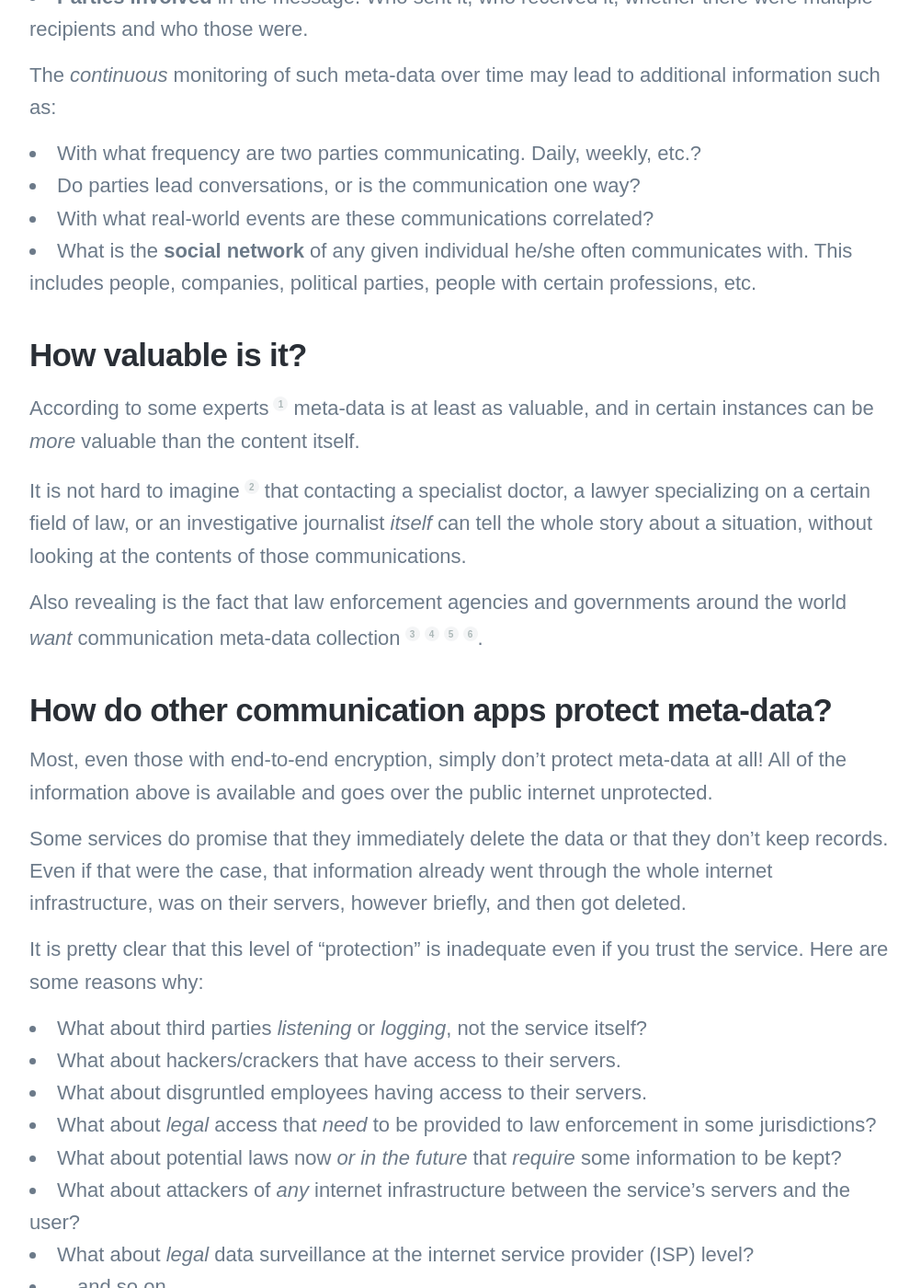
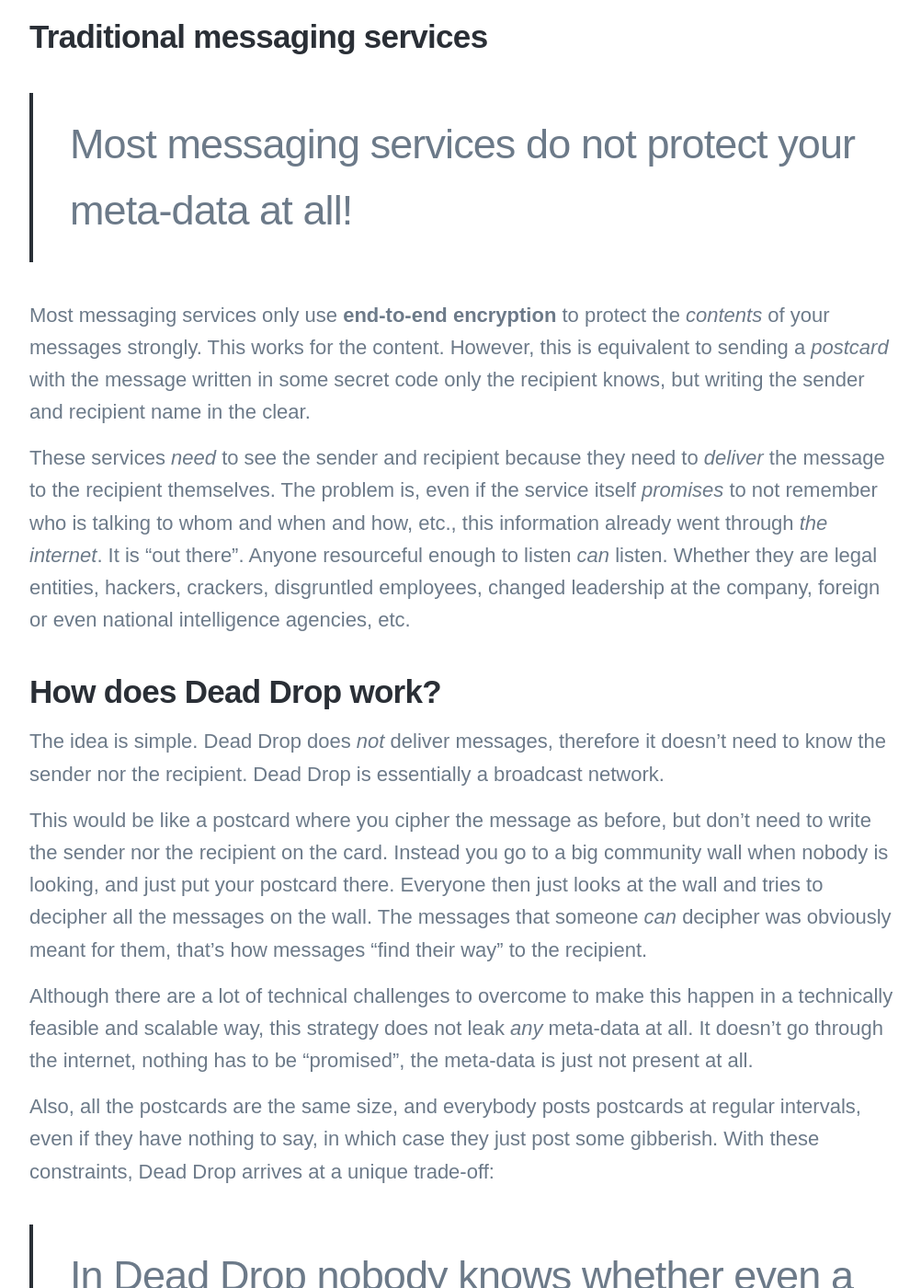
Before and after one commit to crowdymous/crowdymous.github.io, a Jekyll site: the page built from _posts/2020-11-04-meta-data-secure.md, in a window 1280 px wide and 1400 px high, scrolled down 805 px. Shown: the whole window at 92% size, without its empty margins (138-1140 px from the left). Built offline with Jekyll 4.4.1, drawn with Linux system fonts in a browser that asks for light colours; nearby versions of some CDN libraries; some web fonts are replaced; some of the changed text lies outside the part shown.

Commit message:
Rewrote meta-data-secure

```diff
--- a/_posts/2020-11-04-meta-data-secure.md
+++ b/_posts/2020-11-04-meta-data-secure.md
@@ -1,96 +1,73 @@
 ---
 title: 'Meta-Data Security'
-subtitle: 'Why meta-data should matter to everybody'
+subtitle: 'What is meta-data and how to protect it'
 date: 2020-11-04 00:00:00
-description: What is meta-data and more importantly what is its value? How does Dead Drop compare to other services in protecting users' meta-data?
+description: What is meta-data? How do traditional messaging applications protect meta-data vs. how does Dead Drop do it?
 featured_image: images/people_crossing.jpg
 ---
 
 ## What is meta-data?
 
-In short, meta-data is everything other than the actual content of the message. It is
+Meta-data is everything other than the actual content of a message. It is
 data <i>about</i> the data you are actually sending or receiving.
 
-Here are just some things this includes:
+The meta-data of your communication can be used to map your whole social
+network, analyze your habits, your schedule, your daily life,
+your political affiliation, potential medical and legal problems, etc.
 
-* <b>Size of the message</b>. How long the text is, how large the image or video.
-* The type and <b>composition of the message</b>. Is it a text message, does it contain images, videos, audio, etc.
-* <b>Time</b> of sending and receiving.
-* <b>Parties involved</b> in the message. Who sent it, who received it, whether there were multiple recipients and who those were.
+Basically protecting *only* the contents does not give you privacy
+nor anonymity, it just requires the attacker to be a *little bit*
+more resourceful.
 
-The <i>continuous</i> monitoring of such meta-data over time may lead to additional information such as:
+## Traditional messaging services
 
-* With what frequency are two parties communicating. Daily, weekly, etc.?
-* Do parties lead conversations, or is the communication one way?
-* With what real-world events are these communications correlated?
-* What is the <b>social network</b> of any given individual he/she often communicates with. This includes people, companies, political parties, people with certain professions, etc.
+> Most messaging services do not protect your meta-data at all!
 
-## How valuable is it?
+Most messaging services only use **end-to-end encryption** to protect
+the *contents* of your messages strongly. This works for the content. However,
+this is equivalent to sending a *postcard* with the message written
+in some secret code only the recipient knows, but writing the sender
+and recipient name in the clear.
 
-According to some experts[^1] meta-data is at least as valuable, and in certain instances
-can be <i>more</i> valuable than the content itself.
+These services *need* to see the sender and
+recipient because they need to *deliver* the message to the recipient themselves.
+The problem is, even if the service itself *promises* to not remember
+who is talking to whom and when and how, etc., this information already
+went through *the internet*. It is "out there". Anyone resourceful enough to listen *can* listen. Whether
+they are legal entities, hackers, crackers, disgruntled employees, changed
+leadership at the company, foreign or even national intelligence agencies, etc.
 
-It is not hard to imagine[^2] that contacting a specialist doctor, a lawyer specializing on a certain
-field of law, or an investigative journalist <i>itself</i> can tell the whole story about a situation,
-without looking at the contents of those communications.
+## How does Dead Drop work?
 
-Also revealing is the fact that law enforcement agencies and governments around the world
-<i>want</i> communication meta-data collection[^3][^4][^5][^6].
+The idea is simple. Dead Drop does *not* deliver messages, therefore it doesn't need
+to know the sender nor the recipient. Dead Drop is essentially a broadcast network.
 
-## How do other communication apps protect meta-data?
+This would be like a postcard where you cipher the message as before, but don't need to
+write the sender nor the recipient on the card. Instead you go to a big community wall
+when nobody is looking, and just put your postcard there. Everyone then just looks
+at the wall and tries to decipher all the messages on the wall. The messages that someone *can*
+decipher was obviously meant for them, that's how messages "find their way" to
+the recipient.
 
-Most, even those with end-to-end encryption, simply don't protect meta-data at all! All of the
-information above is available and goes over the public internet unprotected.
+Although there are a lot of technical challenges to overcome to make this happen
+in a technically feasible and scalable way, this strategy does not leak *any*
+meta-data at all. It doesn't go through the internet, nothing has to be "promised",
+the meta-data is just not present at all.
 
-Some services do promise that they immediately delete the data or that they don't keep
-records. Even if that were the case, that information already went through the whole internet
-infrastructure, was on their servers, however briefly, and then got deleted.
+Also, all the postcards are the same size, and everybody posts postcards at
+regular intervals, even if they
+have nothing to say, in which case they just post some gibberish. With these
+constraints, Dead Drop arrives at a unique trade-off:
 
-It is pretty clear that this level of "protection" is inadequate even if you trust the service. Here
-are some reasons why:
+> In Dead Drop nobody knows whether even a single person is communicating.
 
-* What about third parties <i>listening</i> or <i>logging</i>, not the service itself?
-* What about hackers/crackers that have access to their servers.
-* What about disgruntled employees having access to their servers.
-* What about <i>legal</i> access that <i>need</i> to be provided to law enforcement in some jurisdictions?
-* What about potential laws now <i>or in the future</i> that <i>require</i> some information to be kept?
-* What about attackers of <i>any</i> internet infrastructure between the service's servers and the user?
-* What about <i>legal</i> data surveillance at the internet service provider (ISP) level?
-* ...and so on...
+That includes the Dead Drop servers, our staff, our Hosting Provider, etc. The only
+two people who even know of the *existence* of a message is the sender and the
+recipient of that message.
 
-The only service that at least <i>tries</i> to address these issues is Tor[^7]. But instead of strongly protecting
-meta-data, it tries to statistically <i>mask</i> it, which still leaves it partially open to different categories
-of statistical analysis[^8].
-
-## How does Dead Drop protect meta-data?
-
-Dead Drop is designed to have <b>zero information</b> not only about the contents of a message
-but also the meta-data of the message. The <i>routing information</i> that causes the problems
-for other services does not reach our servers, nor does it go through the internet. It simply
-does not exists!
-
-How is that possible? It is simple really. Dead Drop is essentially a <i>broadcast</i> network. Everyone can
-hear everyone else, so there is no need for <i>routing</i>. No need for an <i>envelope</i> where the
-sender and recipient needs to be named. A Dead Drop app essentially just listens to everybody and <i>selects</i> the
-messages it can decrypt with its own keys. And because everyone in the Dead Drop network is <i>talking constantly</i>
-at the <i>exact same rate</i> it is impossible to know who is talking to whom, or even <b>who is talking at all</b>.
-
-This level of protection requires a trade-off however. Currently the
-Dead Drop app can only send and receive one text message per hour with a maximum of 10KB each. These limits
-are technical in nature and balance network usage, server resource usage and usability.
-
-For situations where complete anonymity and privacy is of utmost importance even against
-powerful attackers with vast network surveillance and statistical computation capabilities,
-this is the trade-off that <i>has</i> to be made.
-
-[^1]: [Can Snowden finally kill the 'harmless metadata' myth?](https://www.zdnet.com/article/can-snowden-finally-kill-the-harmless-metadata-myth/)
-[^2]: [Here’s how phone metadata can reveal your affairs, abortions, and other secrets](https://www.washingtonpost.com/news/the-switch/wp/2013/08/27/heres-how-phone-metadata-can-reveal-your-affairs-abortions-and-other-secrets/)
-[^3]: [What’s the Matter with Metadata?](https://www.newyorker.com/news/news-desk/whats-the-matter-with-metadata)
-[^4]: [Why Metadata Matters: The Dangers and Revealing Nature of Data Retention](https://www.eff.org/node/81907)
-[^5]: [PRISM](https://en.wikipedia.org/wiki/PRISM_(surveillance_program))
-[^6]: [New German law would force ISPs to allow secret service to install trojans on user devices](https://www.privateinternetaccess.com/blog/new-german-law-would-force-isps-to-allow-secret-service-to-install-trojans-on-user-devices/)
-[^7]: [Tor Project](https://www.torproject.org/)
-[^8]: [Darknet Security: A Categorization of Attacks to the Tor Network](http://ceur-ws.org/Vol-2315/paper10.pdf)
+Even if we provide our service for a 100 years and log each bit of information
+our servers send and receive, at the end of the 100 years we couldn't even tell
+**whether even a single message was exchanged** during those 100 years.
 
 <!--
 <span>Photo by <a href="https://unsplash.com/@ryoji__iwata?utm_source=unsplash&amp;utm_medium=referral&amp;utm_content=creditCopyText">Ryoji Iwata</a> on <a href="https://unsplash.com/s/photos/people?utm_source=unsplash&amp;utm_medium=referral&amp;utm_content=creditCopyText">Unsplash</a></span>
```
